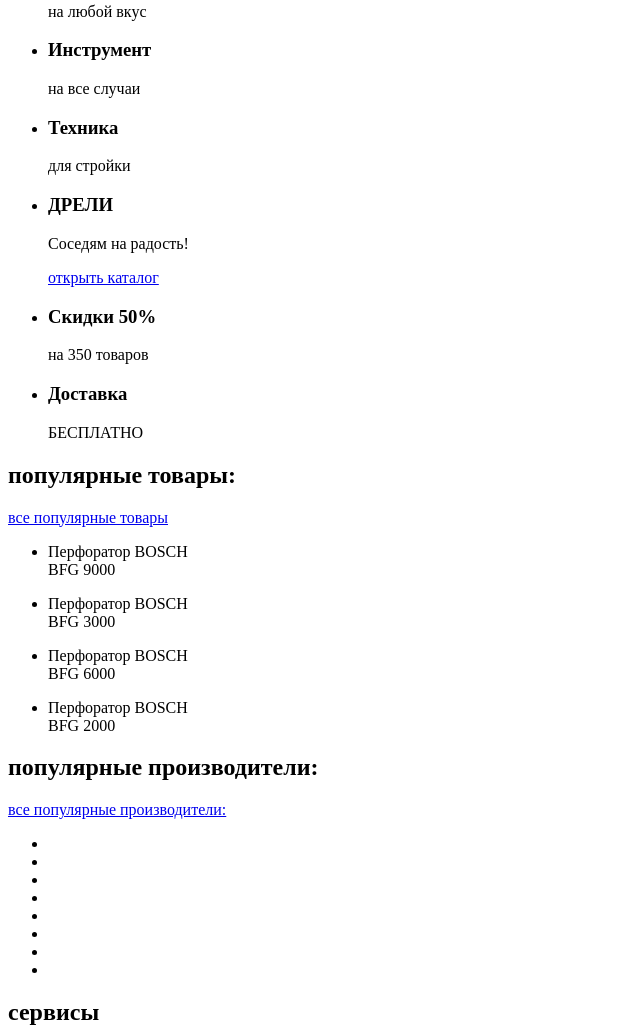
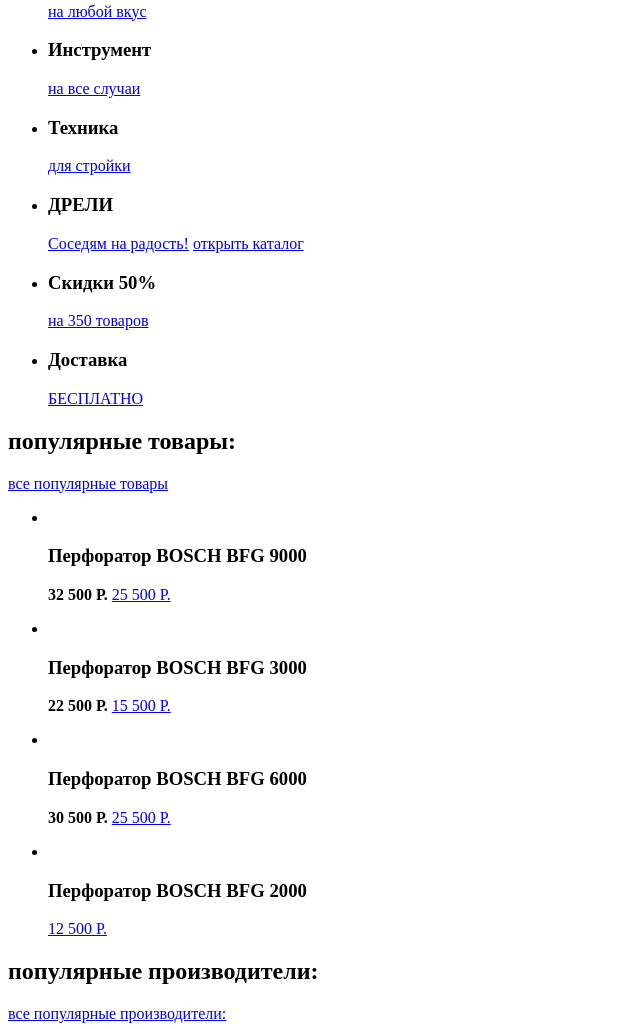
Before and after one commit to WizAbsurd/technomart, a plain HTML site: page index.html in a window 1280 px wide. Shown: the part 643-1672 px from the top of the page, without its empty margins (0-640 px from the left). Drawn offline with Linux system fonts and the light colour scheme.

Commit message:
[p1-markup] Исправление ошибок

```diff
--- a/index.html
+++ b/index.html
@@ -6,8 +6,8 @@
   </head>
   <body>
     <header class="main-header">
-      <nav class="main-navigation">
-        <img src="" />
+        <div class="head-container">
+        <a class="main-header-logo"><img src=""></a>
         <ul class="search-navigation">
           <li class="search-link">Поиск</li>
         </ul>
@@ -28,7 +28,7 @@
           </li>
         </ul>
         <ul class="contacts">
-          <li class="number"><nobr class="phone">+7 (812) 555-05-55</nobr></li>
+            <a class="button" href="tel:+78125550555">+7 (812) 555-05-55</a>
           <li class="address">
             г.Санкт-Петербург, ул. Б.&nbsp;Конюшенная, д. 19/8
           </li>
@@ -37,6 +37,8 @@
           <li class="login-link">Вход</li>
           <li class="registration-link">Регистрация</li>
         </ul>
+        </div>
+      <nav class="main-navigation"></nav>
         <ul class="site-navigation">
           <li><a href="/home.html">Главная</a></li>
           <li><a href="/company.html">Компания</a></li>
@@ -57,77 +59,108 @@
         <ul class="features-list">
           <li class="feature-item">
             <h3>Материалы</h3>
-            <p>на&nbsp;любой вкус</p>
+            <a href="/Materials.html">на&nbsp;любой вкус</a>
           </li>
           <li class="feature-item">
             <h3>Инструмент</h3>
-            <p>на&nbsp;все случаи</p>
+            <a href="/Tool.html">на&nbsp;все случаи</a>
           </li>
           <li class="feature-item">
             <h3>Техника</h3>
-            <p>для стройки</p>
+            <a href="/Technique.html">для стройки</a>
           </li>
           <li class="feature-item">
             <h3>ДРЕЛИ</h3>
-            <p>Соседям на&nbsp;радость!</p>
+            <a href="/catalog.html">Соседям на&nbsp;радость!</a>
             <a class="button" href="/catalog.html">открыть каталог</a>
           </li>
           <li class="feature-item">
             <h3>Скидки&nbsp;50%</h3>
-            <p>на&nbsp;350 товаров</p>
+            <a href="/Special-offers.html">на&nbsp;350 товаров</a>
           </li>
           <li class="feature-item">
             <h3>Доставка</h3>
-            <p>БЕСПЛАТНО</p>
+            <a href="/delivery.html">БЕСПЛАТНО</a>
           </li>
         </ul>
       </section>
 
-      <section class="popular-products">
-        <h2>популярные товары:</h2>
-        <a class="button" href="/catalog.html">все популярные товары</a>
-        <ul class="products-list">
-          <li class="product-item">
-            <p>
-              Перфоратор BOSCH<br />
-              BFG 9000
+      <section class="catalog-pop">
+        <div class="catalog-offers">
+          <h2>популярные товары:</h2>
+          <a class="button" href="/catalog.html">все популярные товары</a>
+        </div>
+        <ul class="catalog-list">
+          <li class="catalog-item">
+              <p class="catalog-item-image">
+                  <img src="">
+              </p>
+            <h3>
+                <span class="catalog-category">Перфоратор BOSCH</span>
+                <span class="catalog-item-title">BFG 9000</span>
+            </h3>
+            <p class="catalog-item-price">
+                <b class="discount">32&nbsp;500&nbsp;Р.</b>
+                <a class="button price" href="#">25&nbsp;500&nbsp;Р.</a>
             </p>
           </li>
-          <li class="product-item">
-            <p>
-              Перфоратор BOSCH<br />
-              BFG 3000
+          <li class="catalog-item">
+              <p class="catalog-item-image">
+                <img src="">
+              </p>
+            <h3>
+              <span class="catalog-category">Перфоратор BOSCH</span>
+              <span class="catalog-item-title">BFG 3000</span>
+            </h3>
+            <p class="catalog-item-price">
+              <b class="discount">22&nbsp;500&nbsp;Р.</b>
+              <a class="button price" href="#">15&nbsp;500&nbsp;Р.</a>
             </p>
           </li>
-          <li class="product-item">
-            <p>
-              Перфоратор BOSCH<br />
-              BFG 6000
+          <li class="catalog-item">
+            <p class="catalog-item-image">
+              <img src="">
+            </p>
+          <h3>
+            <span class="catalog-category">Перфоратор BOSCH</span>
+            <span class="catalog-item-title">BFG 6000</span>
+          </h3>
+            <p class="catalog-item-price">
+              <b class="discount">30&nbsp;500&nbsp;Р.</b>
+              <a class="button price" href="#">25&nbsp;500&nbsp;Р.</a>
             </p>
           </li>
-          <li class="product-item">
-            <p>
-              Перфоратор BOSCH<br />
-              BFG 2000
+          <li class="catalog-item">
+            <p class="catalog-item-image">
+              <img src="">
             </p>
-          </li>
+          <h3>
+            <span class="catalog-category">Перфоратор BOSCH</span>
+            <span class="catalog-item-title">BFG 2000</span>
+          </h3>
+          <p class="catalog-item-price">
+            <a class="button price" href="#">12&nbsp;500&nbsp;Р.</a>
+          </p>
         </ul>
       </section>
 
       <section class="popular-manufacturers">
-        <h2>популярные производители:</h2>
-        <a class="button" href="/catalog.html">все популярные производители:</a>
+        <div class="offers-container">
+          <h2>популярные производители:</h2>
+          <a class="button" href="/catalog.html">все популярные производители:</a>
+        </div>
         <ul class="manufacturers-list">
-          <li class="manufacturer-item"></li>
-          <li class="manufacturer-item"></li>
-          <li class="manufacturer-item"></li>
-          <li class="manufacturer-item"></li>
-          <li class="manufacturer-item"></li>
-          <li class="manufacturer-item"></li>
-          <li class="manufacturer-item"></li>
-          <li class="manufacturer-item"></li>
+          <li><a class="manufacturer-item"></a></li>
+          <li><a class="manufacturer-item"></a></li>
+          <li><a class="manufacturer-item"></a></li>
+          <li><a class="manufacturer-item"></a></li>
+          <li><a class="manufacturer-item"></a></li>
+          <li><a class="manufacturer-item"></a></li>
+          <li><a class="manufacturer-item"></a></li>
+          <li><a class="manufacturer-item"></a></li>
         </ul>
       </section>
+
       <section class="services">
         <h2 class="services-list">сервисы</h2>
         <p class="services-info">
@@ -154,6 +187,7 @@
           поднимая его на&nbsp;ваш этаж!
         </p>
       </section>
+
       <section class="company">
         <h2 class="company-info">компания «техномарт»</h2>
         <p class="company-item">
@@ -182,10 +216,12 @@
         <a class="button" href="/contacts.html">заблудились? напишите нам!</a>
       </section>
 
+      <footer class="main-footer"></footer>
       <div class="container">
+        <a class="main-header-logo"><img src=""></a>
         <p class="container-contacts">
           г.Санкт-Петербург, ул. Б.&nbsp;Конюшенная, д. 19/8<br />
-          <nobr class="phone">+7 (812) 555-05-55</nobr>
+          <a href="tel:+78125550555">+7 (812) 555-05-55</a>
         </p>
         <ul class="footer-services">
           <li><a href="/company.html">Компания</a></li>
@@ -193,30 +229,27 @@
           <li><a href="/catalog.html">Каталог</a></li>
           <li><a href="/delivery.html">Доставка</a></li>
           <li><a href="/contacts.html">Контакты</a></li>
-          <li><a href="/contacts.html">Материалы</a></li>
-          <li><a href="/contacts.html">Техника</a></li>
-          <li><a href="/contacts.html">Инструмент</a></li>
-          <li><a href="/contacts.html">Спецпредложения</a></li>
+          <li><a href="/Materials.html">Материалы</a></li>
+          <li><a href="/Technique.html">Техника</a></li>
+          <li><a href="/Tool.html">Инструмент</a></li>
+          <li><a href="/Special-offers.html">Спецпредложения</a></li>
         </ul>
       </div>
-      <footer class="main-footer">
         <b
           >&copy;&nbsp;2010-2025 Компания&quot;Техномарт&quot;<br />
           Все права защищены</b
         >
-        <ul>
+        <ul class="social">
           <li><a class="social-button" href="#">Вконтакте</a></li>
           <li><a class="social-button" href="#">Фейсбук</a></li>
           <li><a class="social-button" href="#">Инстаграм</a></li>
         </ul>
         <p class="footer-copyright">
           <b>Обратная связь:</b>
-          <a class="button" href="https://mail@htmlacademy.ru"
-            >mail@htmlacademy.ru</a
-          >
+          <a class="button" href="mailto:mail@htmlacademy.ru">mail@htmlacademy.ru</a>
           <b>Разработано -</b>
           <a class="button" href="https://htmlacademy.ru"
-            >@htmlacademy.ru и Димон</a
+            >@htmlacademy.ru и&nbsp;Димон</a
           >
         </p>
       </footer>
```
